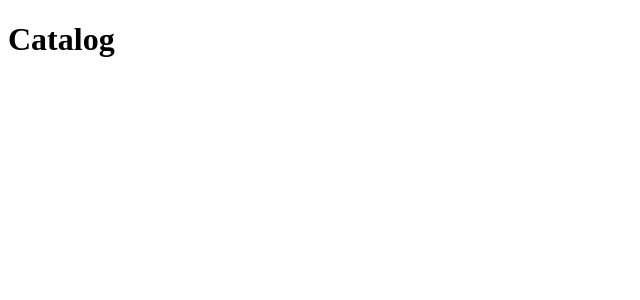
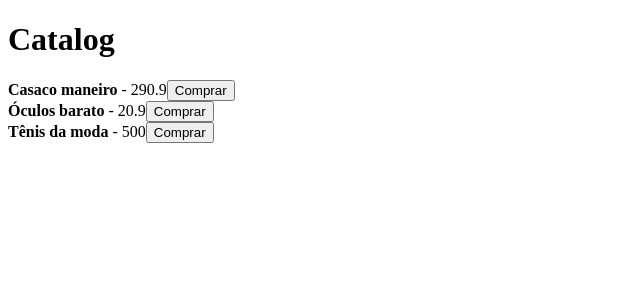
Before and after one commit to leon-carvalho/bootcamp-bonus-redux-typescript, a React (Create React App) app: page / in a window 1280 px wide. Shown: the top 300 px of the page, without its empty margins (0-640 px from the left). Built offline with nearby package versions, Linux system fonts and the light colour scheme; data requests are answered from the project's data file.

Commit message:
get products from fake API

```diff
--- a/src/components/Catalog.tsx
+++ b/src/components/Catalog.tsx
@@ -1,12 +1,32 @@
-import React from "react";
-import { useSelector } from "react-redux";
+import React, { useState, useEffect } from "react";
+
+import { IProduct } from "../store/modules/cart/types";
+import api from "../services/api";
 
 const Catalog: React.FC = () => {
-  const catalog = useSelector((state) => state);
+  const [catalog, setCatalog] = useState<IProduct[]>([]);
 
-  console.log(catalog);
+  useEffect(() => {
+    api.get("/products").then((response) => {
+      setCatalog(response.data);
+    });
+  }, []);
 
-  return <h1>Catalog</h1>;
+  return (
+    <main>
+      <h1>Catalog</h1>
+
+      {catalog.map((product) => (
+        <article key={product.id}>
+          <strong>{product.title}</strong>
+          {" - "}
+          <span>{product.price}</span>
+
+          <button type="button">Comprar</button>
+        </article>
+      ))}
+    </main>
+  );
 };
 
 export default Catalog;
```
